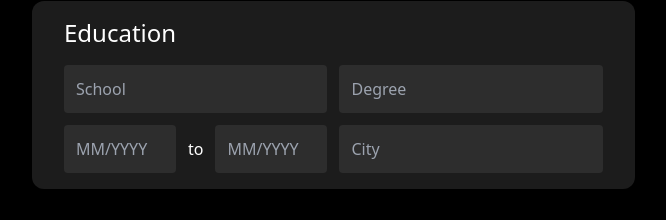
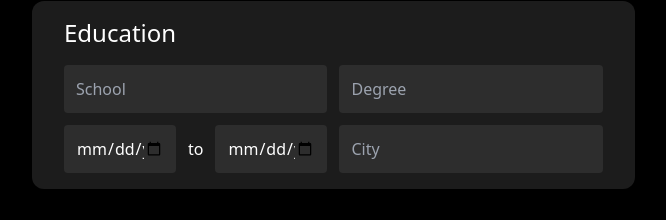
Before and after one commit to aScHEABL/cv-project, a React (Create React App) app: page / in a window 1280 px wide. Shown: the part 1371-1591 px from the top of the page, without its empty margins (8-674 px from the left). Built offline with nearby package versions, Linux system fonts and the light colour scheme.

Commit message:
update: state to context

```diff
--- a/src/components/Education.js
+++ b/src/components/Education.js
@@ -1,25 +1,36 @@
 import React from "react";
+import { useCvContext } from "../context/cvContext";
 
 const Education = () => {
+    const [cvState, dispatch] = useCvContext();
+    const handleChange = (key, value) => {
+        dispatch({ type: `${key}`, payload: { [key]: value } });
+    }
 
     return (
         <div className="py-4 px-8 gap-3 grid grid-cols-[1fr_1fr] bg-component-gray
         h-fit w-full rounded-xl">
             <h2 className="h-9 col-span-2 text-white text-2xl">Education</h2>
             <input className="bg-input-box-gray h-12 rounded px-3 text-white"
-            placeholder="School" />
+            placeholder="School"
+            name="school" value={cvState.school}
+            onChange={(e) => handleChange(e.target.name, e.target.value)} />
             <input className="bg-input-box-gray h-12 rounded px-3 text-white"
-            placeholder="Degree" />
+            placeholder="Degree" name="degree" value={cvState.degree}
+            onChange={(e) => handleChange(e.target.name, e.target.value)} />
             <div className="flex w-full h-fit gap-3 justify-between items-center">
                 {/* <label className="text-white w-full">Start & End Date</label> */}
-                <input className="bg-input-box-gray w-28 h-12 rounded px-3 text-white"
-                placeholder="MM/YYYY" />
+                <input type="date" className="bg-input-box-gray w-28 h-12 rounded px-3 text-white"
+                placeholder="MM/YYYY" name="eduStartDate" value={cvState.eduStartDate}
+                onChange={(e) => handleChange(e.target.name, e.target.value)} />
                 <label className="text-white">to</label>
-                <input className="bg-input-box-gray w-28 h-12 rounded px-3 text-white"
-                placeholder="MM/YYYY" />
+                <input type="date" className="bg-input-box-gray w-28 h-12 rounded px-3 text-white"
+                placeholder="MM/YYYY" name="eduEndDate" value={cvState.eduEndDate}
+                onChange={(e) => handleChange(e.target.name, e.target.value)} />
             </div>
             <input className="bg-input-box-gray h-12 rounded px-3 text-white"
-            placeholder="City" />
+            placeholder="City" name="eduCity" value={cvState.eduCity}
+            onChange={(e) => handleChange(e.target.name, e.target.value)} />
         </div>
     )
 }
```
